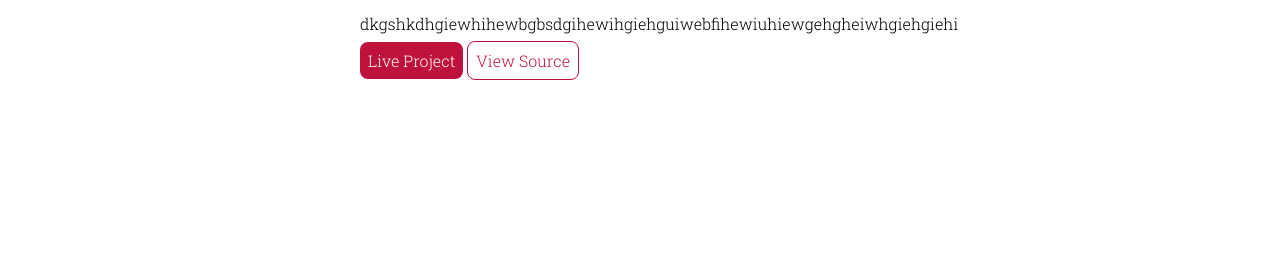
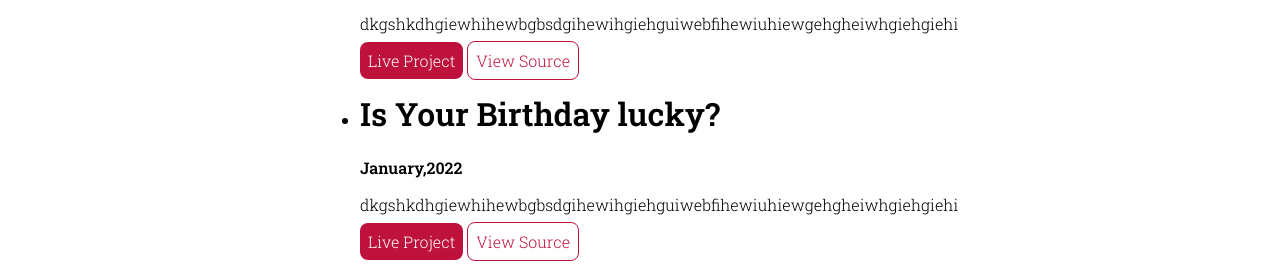
Before and after one commit to Kesharvani/Shubham_Portfolio, a plain HTML site: page project.html in a window 1280 px wide. Shown: the part 770-1038 px from the top of the page. Before the commit the page ends 857 px from the top, so only its background shows below. Drawn offline with Linux system fonts and the light colour scheme.

Commit message:
feat:project added-Is your birthday lucky

```diff
--- a/project.html
+++ b/project.html
@@ -68,6 +68,18 @@
         </li>
     </div>
 
+    <div class="container centre_container">
+        <li>
+            <h1>Is Your Birthday lucky?</h1>
+            <strong>January,2022</strong>
+            <p>dkgshkdhgiewhihewbgbsdgihewihgiehguiwebfihewiuhiewgehgheiwhgiehgiehi</p>
+            <a class="Link link-primary" href="https://birthdaycheckerlucky.netlify.app/">Live Project</a>
+            <a class="Link link-secondary"href="https://github.com/Kesharvani/Is-your-birthday-lucky">View Source</a>
+
+
+        </li>
+    </div>
+
 
     </ul>
 </body>
```
